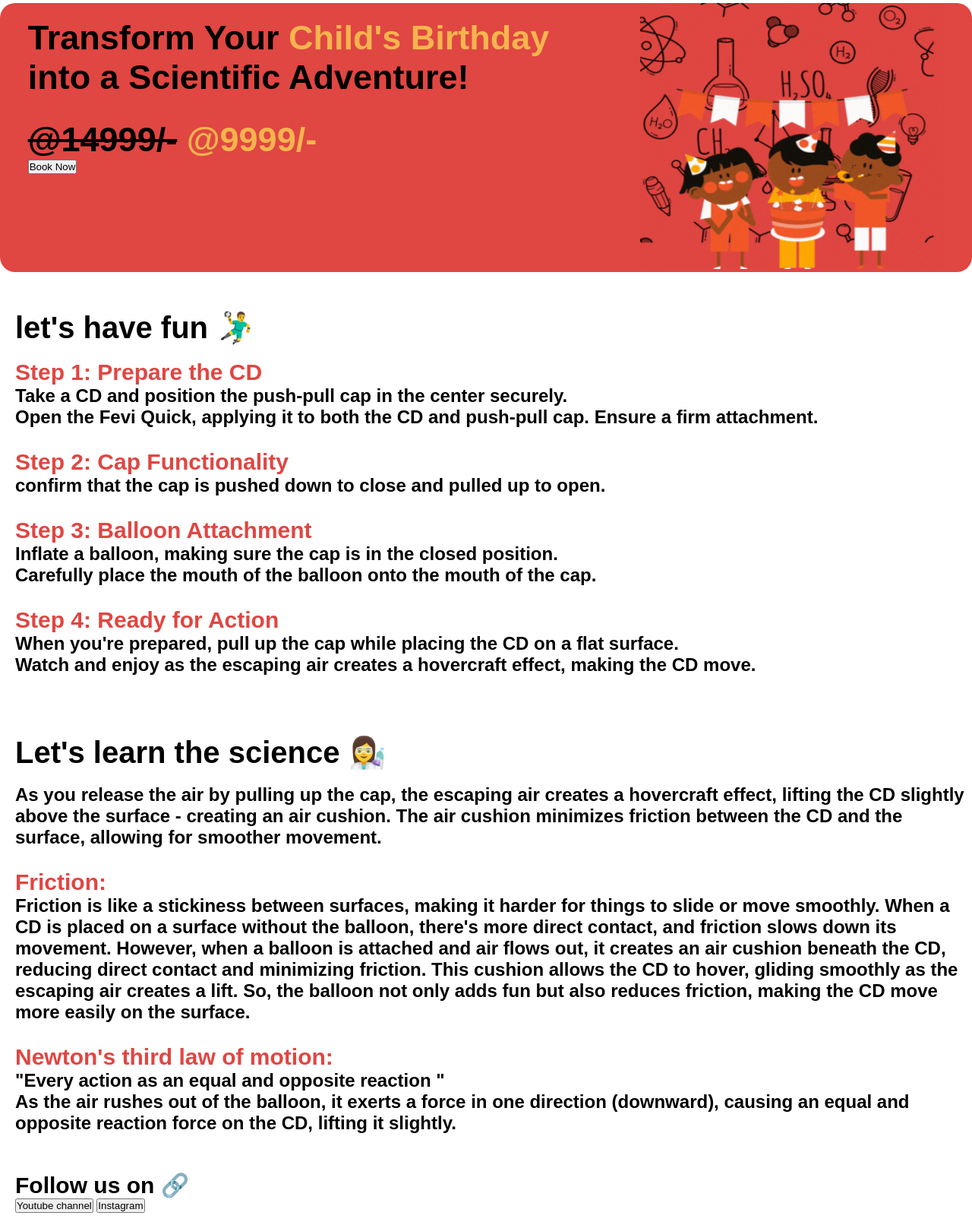
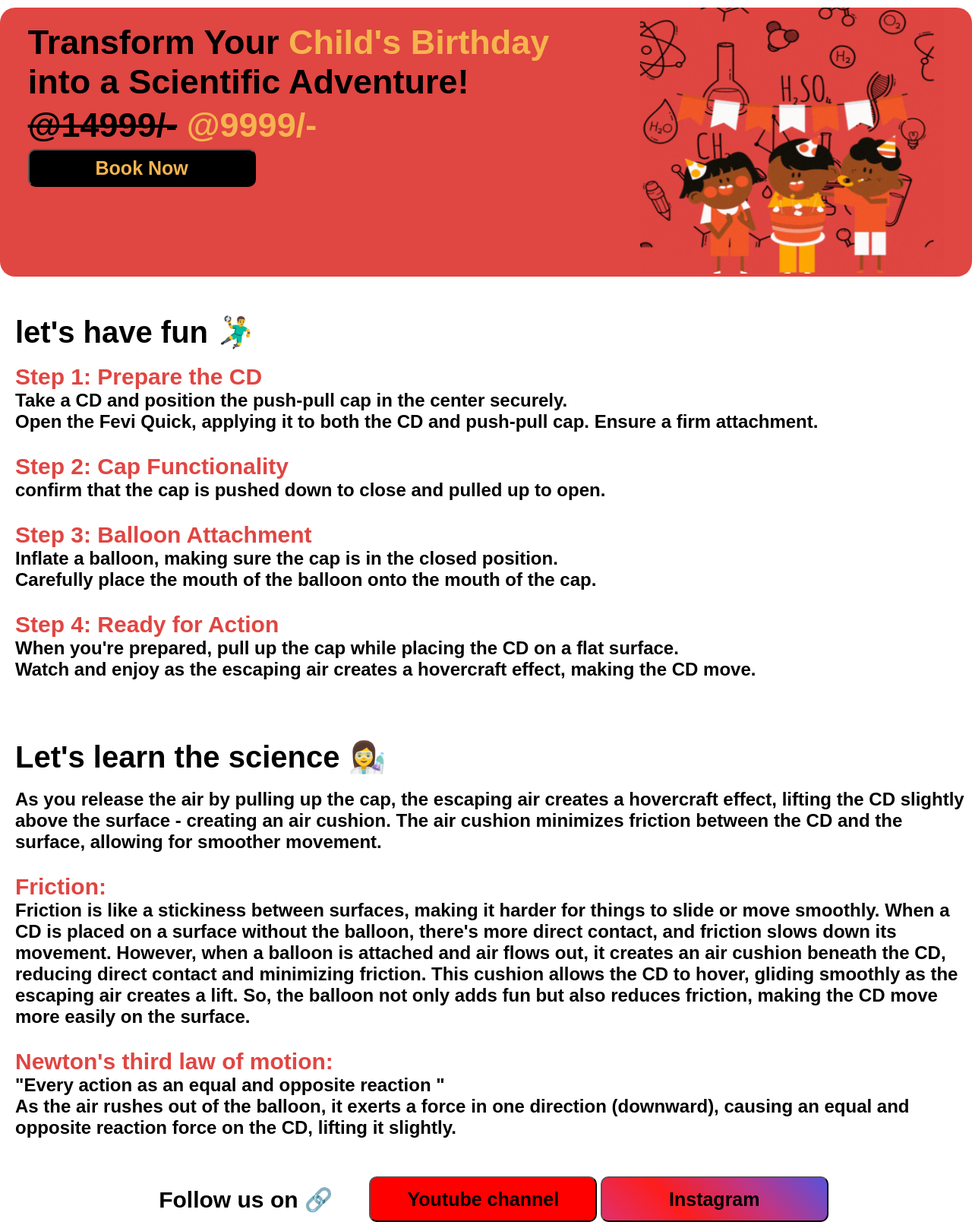
Before and after one commit to promethions/HoverCraft, a plain HTML site: page index.html in a window 1280 px wide. Shown: the part 880-2488 px from the top of the page at 76% size. Drawn offline with Linux system fonts and the light colour scheme; grey boxes are pictures that could not be loaded.

Commit message:
Update style.css

```diff
--- a/style.css
+++ b/style.css
@@ -42,6 +42,10 @@
 }
 
 
+.communitytext{
+    margin-bottom: 10px;
+
+}
 
 .commtext{
     font-size: 40px;
@@ -56,13 +60,13 @@
 
 .commjoin{
     color: black;
-    font-size: 18px;
+    font-size: 25px;
     background-color:#e04642 ;
     border-radius: 10px;
     margin-left: 30px;
     margin-top: 10px;
-    height: 40px;
-    width: 200px;
+    height: 60px;
+    width: 300px;
 
 }
 
@@ -77,6 +81,7 @@
 }
 
 .birthdayparties{
+
     border-radius: 20px;
     gap: 5rem;
     display: flex;
@@ -101,8 +106,49 @@
 }
 
 .bptext h2{
-    margin-top: 30px;
+    margin-top: 5px;
     font-size: 45px;
+}
+
+.socialmedia{
+    gap: 3rem;
+    display: flex;
+    align-items: center;
+    justify-content: center;
+}
+
+.button1{
+    color: black;
+    font-size: 25px;
+    font-weight: bold;
+    background-color: #FF0000 ;
+    border-radius: 10px;
+    height: 60px;
+    width: 300px;
+
+}
+
+.button2{
+    color: black;
+    font-size: 25px;
+    font-weight: bold;
+    background:  linear-gradient(45deg, #e1306c, #fd1d1d, #c13584,#5851db) ;
+    border-radius: 10px;
+    height: 60px;
+    width: 300px;
+
+}
+
+.book{
+    margin-top: 5px;
+    color: #f6b44e;
+    font-size: 25px;
+    font-weight: bold;
+    background-color: black ;
+    border-radius: 10px;
+    height: 50px;
+    width: 300px;
+
 }
 
 
@@ -111,10 +157,3 @@
     font-size: 30px;
     font-weight: bold;
 }
-
-
-@media (width < 780px){
-    header{
-        padding-left: 20px;
-    }
-}
```
